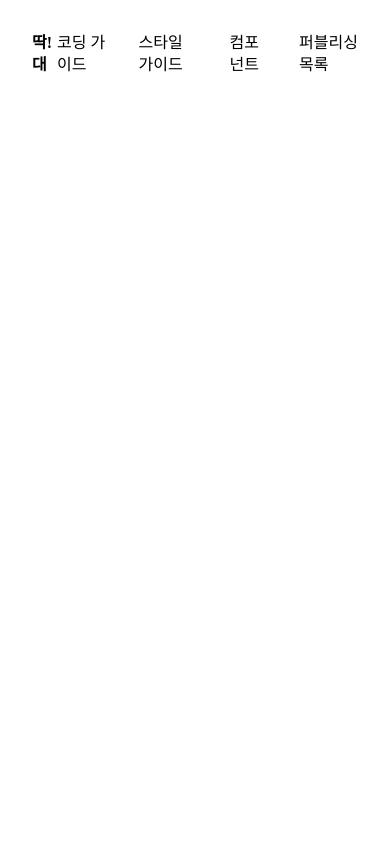
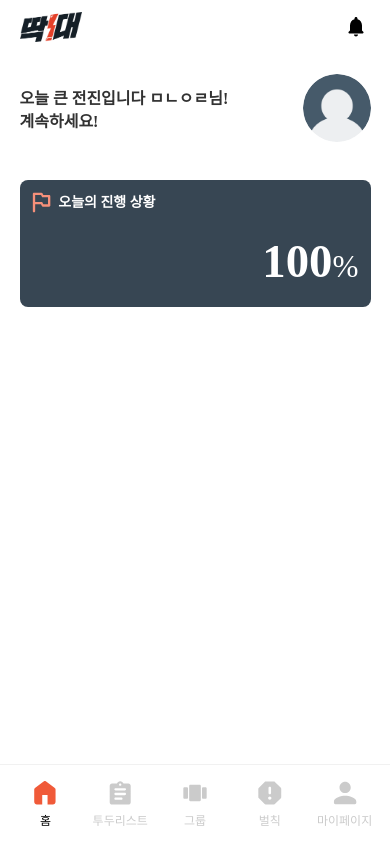
Before and after one commit to DoitorPay/Guide, a React (Vite) app in the folder frontend/: page /main in a window 390 px wide. Built offline with nearby package versions, Linux system fonts and the light colour scheme; a web font is replaced by a local one.

Commit message:
style: 메인 레이아웃에 rowgap

```diff
--- a/frontend/public/ia.json
+++ b/frontend/public/ia.json
@@ -28,5 +28,11 @@
     "title": "회원가입",
     "path": "/additRegister",
     "fileName": "SignUp.jsx"
+  },
+  {
+    "id": 6,
+    "title": "홈",
+    "path": "/main",
+    "fileName": "home.jsx"
   }
 ]
--- a/frontend/src/Router.jsx
+++ b/frontend/src/Router.jsx
@@ -1,6 +1,5 @@
-// Router.jsx
 import React from "react";
-import { BrowserRouter, Routes, Route } from "react-router-dom";
+import { BrowserRouter, Routes, Route, useLocation } from "react-router-dom";
 import CmpGuide from "@/guide/cmpGuide";
 import CssGuide from "@/guide/cssGuide";
 import PubGuide from "@/guide/pubGuide";
@@ -10,15 +9,30 @@ import Login from "@/pages/login";
 import SignUp from "@/pages/SignUp.jsx";
 import StudyTopic from "@/pages/studyTopic.jsx";
 import GroupDetail from "@/pages/GroupDetail.jsx";
+import MainPage from "@/pages/home.jsx";
 
-const Home = () => <div>메인화면입니모</div>;
+const LayoutWithHeader = ({ children }) => {
+  const location = useLocation();
+  const hideHeader = location.pathname.startsWith("/login") ||
+                     location.pathname.startsWith("/additRegister") ||
+                     location.pathname.startsWith("/studytopic") ||
+                     location.pathname.startsWith("/groupdetailguide") ||
+                     location.pathname.startsWith("/main");
+
+  return (
+    <>
+      {!hideHeader && <GuideHeader />}
+      {children}
+    </>
+  );
+};
 
 const Router = () => {
   return (
     <BrowserRouter>
-      <GuideHeader />
+      <LayoutWithHeader>
         <Routes>
-        <Route path="/" element={<Home />} />
+          <Route path="/" element={<div>메인화면입니모</div>} />
           <Route path="/cmpguide" element={<CmpGuide />} />
           <Route path="/cssGuide" element={<CssGuide />} />
           <Route path="/pubGuide" element={<PubGuide />} />
@@ -26,8 +40,10 @@ const Router = () => {
           <Route path="/login" element={<Login />} />
           <Route path="/additRegister" element={<SignUp />} />
           <Route path="/studytopic" element={<StudyTopic />} />
-        <Route path="/groupdetailguide" element={<GroupDetail/>} />
+          <Route path="/groupdetailguide" element={<GroupDetail />} />
+          <Route path="/main" element={<MainPage />} />
         </Routes>
+      </LayoutWithHeader>
     </BrowserRouter>
   );
 };
--- a/frontend/src/assets/css/components/mainLayout.scss
+++ b/frontend/src/assets/css/components/mainLayout.scss
@@ -19,6 +19,9 @@
   padding: clamp(12px, 5vw, 20px);
   height: 100%;
   overflow-y: scroll;
+  display:flex;
+  flex-direction: column;
+  row-gap: 32px;
 
   &::-webkit-scrollbar {
     display: none;
--- a/frontend/src/assets/css/components/tag.scss
+++ b/frontend/src/assets/css/components/tag.scss
@@ -1,5 +1,4 @@
 .tag-wrapper {
-    max-width: clamp(280px, 90vw, 520px);
     display: flex;
     flex-wrap: wrap;
     gap: clamp(8px, 2.5vw, 12px);
--- /dev/null
+++ b/frontend/src/pages/home.jsx
@@ -0,0 +1,19 @@
+import React from 'react';
+import MainLayout from "@/pages/MainLayout";
+import HomeProfile from '@/components/homeProfile';
+import ProgressCard from '@/components/progressCard';
+const MainPage = () => {
+  return (
+    <MainLayout
+      headerProps={{
+        type: "default",
+        icon1: "notifications",
+      }}
+    >
+        <HomeProfile/>
+        <ProgressCard/>
+    </MainLayout>
+  );
+};
+
+export default MainPage;
--- a/frontend/src/pages/mainLayout.jsx
+++ b/frontend/src/pages/mainLayout.jsx
@@ -2,8 +2,6 @@ import React from 'react';
 import '@/assets/css/components/mainLayout.scss';
 import Navigation from '@/components/nav';
 import Header from "@/components/header"
-import WeekCalendar from '@/components/WeekCalendar';
-import TodoList from '@/components/todoList';
 
 
 const MainLayout = ({ children, headerProps }) => {
@@ -13,9 +11,6 @@ const MainLayout = ({ children, headerProps }) => {
         <Header {...headerProps} />
         <section className="content-area">
           {children}
-          <WeekCalendar/>
-          <WeekCalendar type='todolist'/>
-          <TodoList/>
         </section>
         <footer>
           <Navigation />
@@ -29,7 +24,7 @@ const MainLayout = ({ children, headerProps }) => {
 export default MainLayout;
 
 // 사용 방법!
-// import MainLayout from "@/components/MainLayout";
+// import MainLayout from "@/pages/MainLayout";
 
 // const 어쩌구페이지 = () => {
 //   return (
```
Lines whose indentation alone changed are shown as unchanged.
